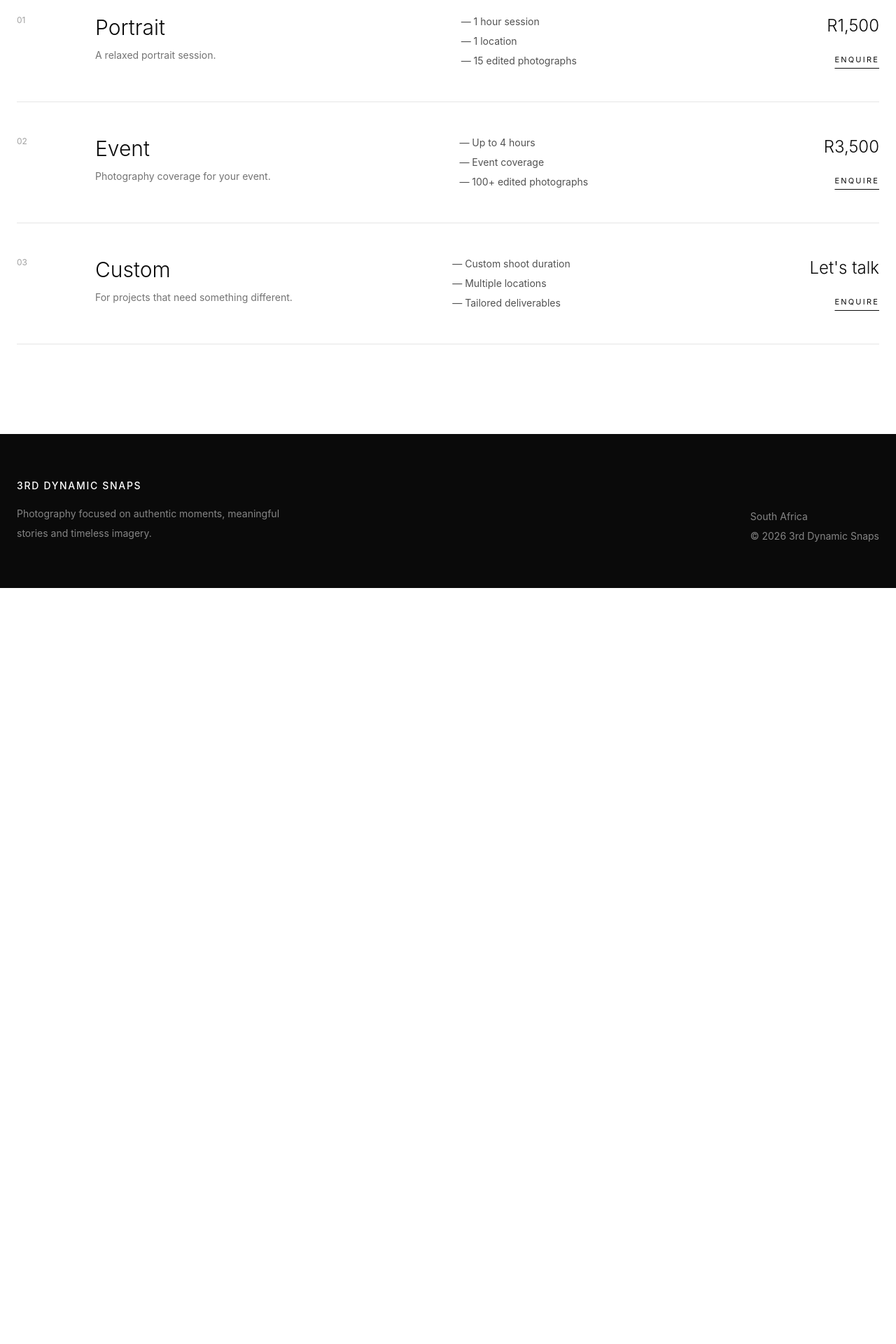
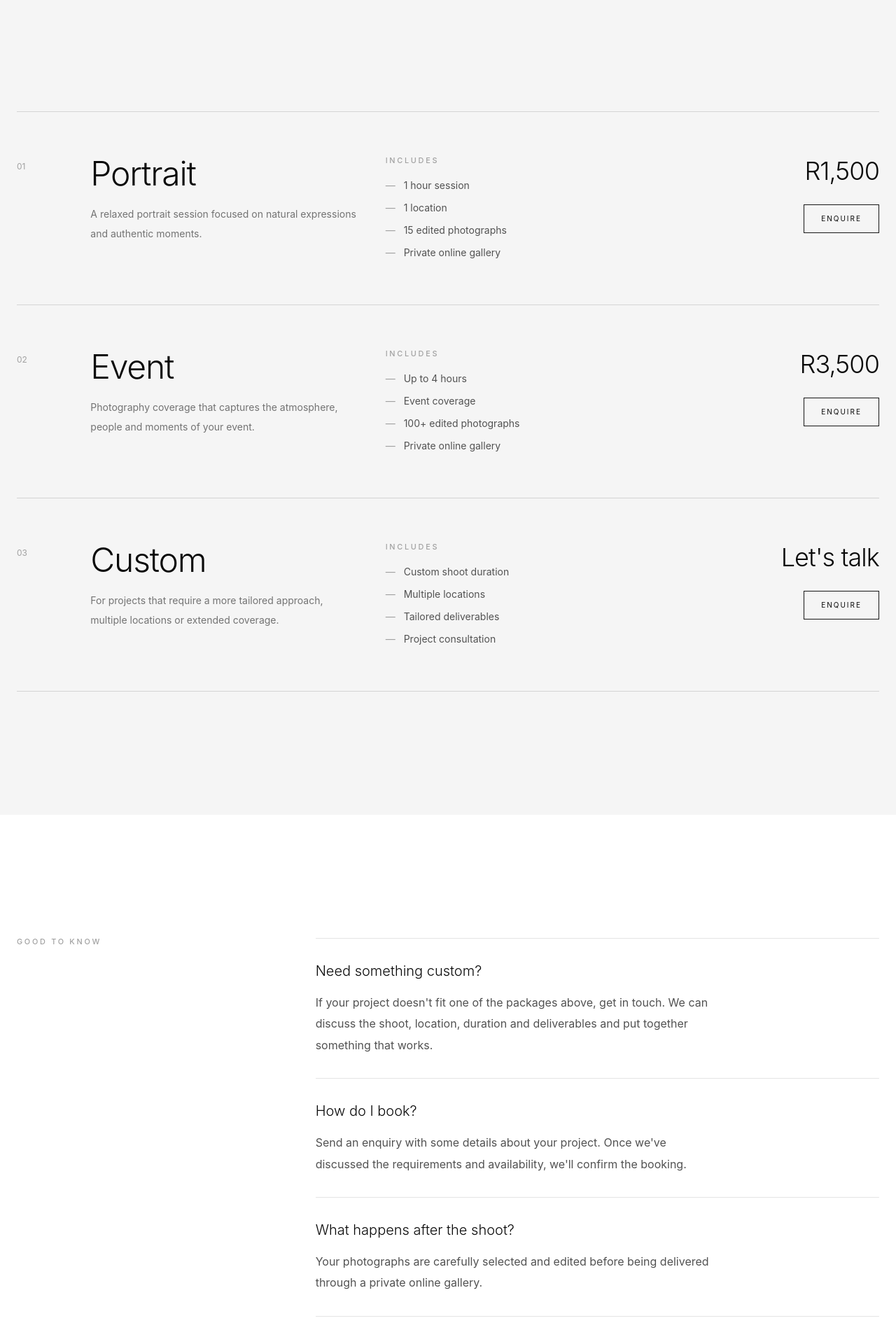
Before and after one commit to karteverything/3rd-dynamic-snaps, a React (Vite) app in the folder frontend/: page /pricing in a window 1280 px wide. Shown: the part 874-2794 px from the top of the page at 70% size. Before the commit the page ends 1714 px from the top, so only its background shows below. Built offline with nearby package versions, Linux system fonts and the light colour scheme.

Commit message:
improve pricing page

```diff
--- a/frontend/src/pages/Pricing.tsx
+++ b/frontend/src/pages/Pricing.tsx
@@ -6,33 +6,39 @@ const packages = [
     number: "01",
     name: "Portrait",
     price: "R1,500",
-    description: "A relaxed portrait session.",
+    description:
+      "A relaxed portrait session focused on natural expressions and authentic moments.",
     features: [
       "1 hour session",
       "1 location",
       "15 edited photographs",
+      "Private online gallery",
     ],
   },
   {
     number: "02",
     name: "Event",
     price: "R3,500",
-    description: "Photography coverage for your event.",
+    description:
+      "Photography coverage that captures the atmosphere, people and moments of your event.",
     features: [
       "Up to 4 hours",
       "Event coverage",
       "100+ edited photographs",
+      "Private online gallery",
     ],
   },
   {
     number: "03",
     name: "Custom",
     price: "Let's talk",
-    description: "For projects that need something different.",
+    description:
+      "For projects that require a more tailored approach, multiple locations or extended coverage.",
     features: [
       "Custom shoot duration",
       "Multiple locations",
       "Tailored deliverables",
+      "Project consultation",
     ],
   },
 ];
@@ -40,8 +46,10 @@ const packages = [
 export default function Pricing() {
   return (
     <PageLayout>
-      <section className="mx-auto max-w-7xl px-6 pb-32 pt-40">
-        <div className="max-w-4xl">
+      {/* Intro */}
+      <section className="mx-auto max-w-7xl px-6 pb-28 pt-40 sm:pb-36 sm:pt-48 lg:pb-44">
+        <div className="grid gap-12 lg:grid-cols-12">
+          <div className="lg:col-span-8">
             <p className="eyebrow text-neutral-400">
               Pricing
             </p>
@@ -51,54 +59,165 @@ export default function Pricing() {
               <br />
               Meaningful images.
             </h1>
+          </div>
 
-          <p className="body-copy mt-10 max-w-xl">
-            Every project is different. These packages provide
-            a starting point, and custom requirements can be
-            discussed.
+          <div className="lg:col-span-4 lg:flex lg:items-end">
+            <p className="body-copy max-w-md">
+              Every project is different. These packages
+              provide a starting point, with custom options
+              available for projects that need something
+              different.
             </p>
           </div>
+        </div>
+      </section>
 
-        <div className="mt-24 border-t border-neutral-200">
+      {/* Packages */}
+      <section className="bg-neutral-100 px-6 py-28 sm:py-36 lg:py-44">
+        <div className="mx-auto max-w-7xl">
+          <div className="border-t border-neutral-300">
             {packages.map((pkg) => (
-            <div
+              <article
                 key={pkg.name}
-              className="grid gap-8 border-b border-neutral-200 py-12 md:grid-cols-[80px_1fr_1fr_auto] md:items-start"
+                className="grid gap-10 border-b border-neutral-300 py-12 sm:py-16 lg:grid-cols-12 lg:gap-8"
               >
+                {/* Number */}
+                <div className="lg:col-span-1">
                   <span className="text-xs text-neutral-400">
                     {pkg.number}
                   </span>
+                </div>
 
-              <div>
-                <h2 className="text-3xl font-light">
+                {/* Package name */}
+                <div className="lg:col-span-4">
+                  <h2 className="text-4xl font-light tracking-tight sm:text-5xl">
                     {pkg.name}
                   </h2>
 
-                <p className="mt-3 text-sm text-neutral-500">
+                  <p className="mt-5 max-w-sm text-sm leading-7 text-neutral-500">
                     {pkg.description}
                   </p>
                 </div>
 
-              <ul className="space-y-2 text-sm text-neutral-600">
+                {/* Features */}
+                <div className="lg:col-span-4">
+                  <p className="eyebrow mb-5 text-neutral-400">
+                    Includes
+                  </p>
+
+                  <ul className="space-y-3 text-sm text-neutral-600">
                     {pkg.features.map((feature) => (
-                  <li key={feature}>— {feature}</li>
+                      <li
+                        key={feature}
+                        className="flex gap-3"
+                      >
+                        <span className="text-neutral-400">
+                          —
+                        </span>
+
+                        <span>{feature}</span>
+                      </li>
                     ))}
                   </ul>
+                </div>
 
-              <div className="md:text-right">
-                <p className="text-2xl font-light">
+                {/* Price */}
+                <div className="lg:col-span-3 lg:text-right">
+                  <p className="text-3xl font-light tracking-tight sm:text-4xl">
                     {pkg.price}
                   </p>
 
                   <Link
                     to="/contact"
-                  className="mt-6 inline-block text-[11px] uppercase tracking-[0.2em] underline underline-offset-8"
+                    className="mt-7 inline-block border border-neutral-900 px-6 py-3 text-[10px] uppercase tracking-[0.2em] transition duration-300 hover:bg-neutral-900 hover:text-white"
                   >
                     Enquire
                   </Link>
                 </div>
+              </article>
+            ))}
           </div>
-          ))}
+        </div>
+      </section>
+
+      {/* FAQ / Note */}
+      <section className="mx-auto max-w-7xl px-6 py-28 sm:py-36 lg:py-44">
+        <div className="grid gap-12 lg:grid-cols-12">
+          <div className="lg:col-span-4">
+            <p className="eyebrow text-neutral-400">
+              Good to know
+            </p>
+          </div>
+
+          <div className="lg:col-span-8">
+            <div className="border-t border-neutral-200">
+              <div className="border-b border-neutral-200 py-8">
+                <h3 className="text-xl font-light">
+                  Need something custom?
+                </h3>
+
+                <p className="body-copy mt-4 max-w-xl">
+                  If your project doesn't fit one of the
+                  packages above, get in touch. We can discuss
+                  the shoot, location, duration and deliverables
+                  and put together something that works.
+                </p>
+              </div>
+
+              <div className="border-b border-neutral-200 py-8">
+                <h3 className="text-xl font-light">
+                  How do I book?
+                </h3>
+
+                <p className="body-copy mt-4 max-w-xl">
+                  Send an enquiry with some details about your
+                  project. Once we've discussed the requirements
+                  and availability, we'll confirm the booking.
+                </p>
+              </div>
+
+              <div className="border-b border-neutral-200 py-8">
+                <h3 className="text-xl font-light">
+                  What happens after the shoot?
+                </h3>
+
+                <p className="body-copy mt-4 max-w-xl">
+                  Your photographs are carefully selected and
+                  edited before being delivered through a
+                  private online gallery.
+                </p>
+              </div>
+            </div>
+
+            <Link
+              to="/contact"
+              className="mt-10 inline-block text-[11px] uppercase tracking-[0.2em] underline underline-offset-8 transition-opacity hover:opacity-50"
+            >
+              Start an enquiry
+            </Link>
+          </div>
+        </div>
+      </section>
+
+      {/* CTA */}
+      <section className="bg-neutral-950 px-6 py-28 text-white sm:py-36 lg:py-44">
+        <div className="mx-auto max-w-7xl">
+          <p className="eyebrow text-white/40">
+            Ready when you are
+          </p>
+
+          <h2 className="page-title mt-7 max-w-5xl">
+            Let's make
+            <br />
+            something lasting.
+          </h2>
+
+          <Link
+            to="/contact"
+            className="mt-12 inline-block border border-white/40 px-8 py-4 text-[11px] uppercase tracking-[0.2em] transition duration-300 hover:bg-white hover:text-black"
+          >
+            Get in touch
+          </Link>
         </div>
       </section>
     </PageLayout>
```
Lines whose indentation alone changed are shown as unchanged.
